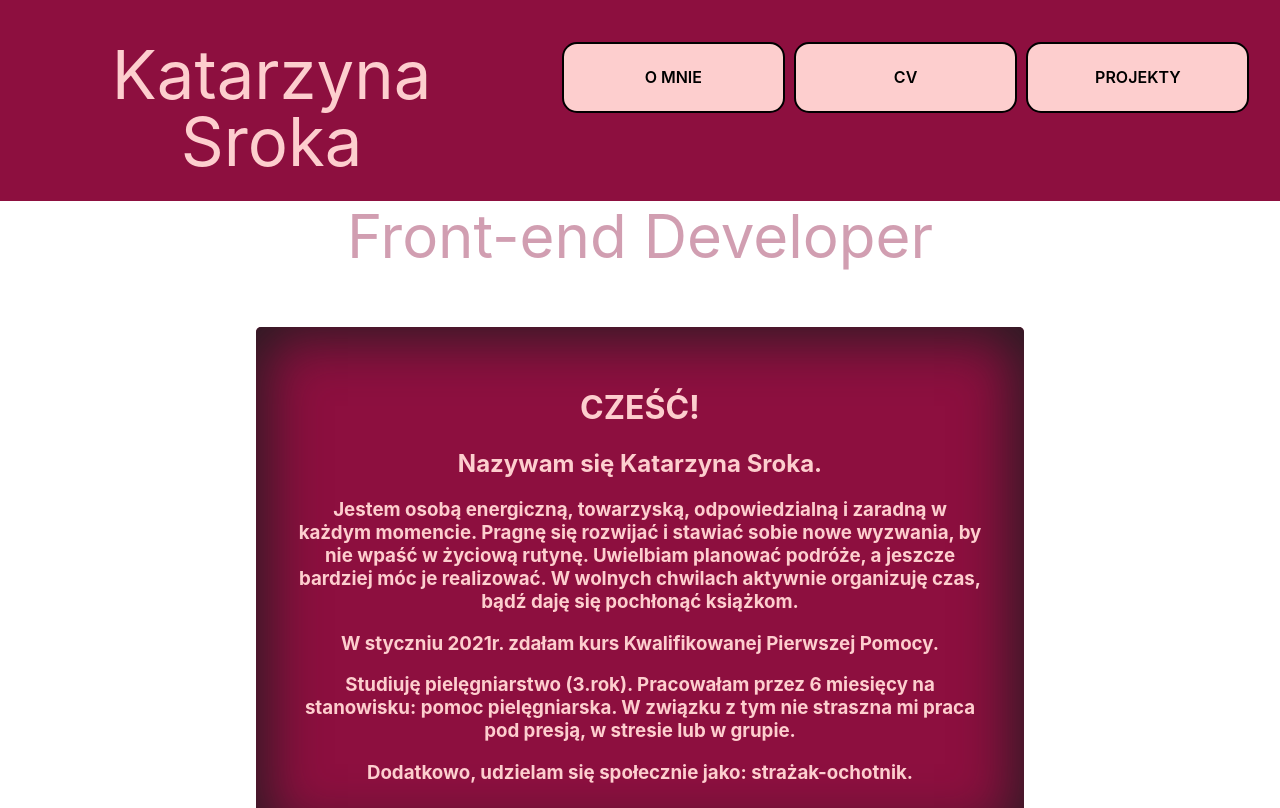
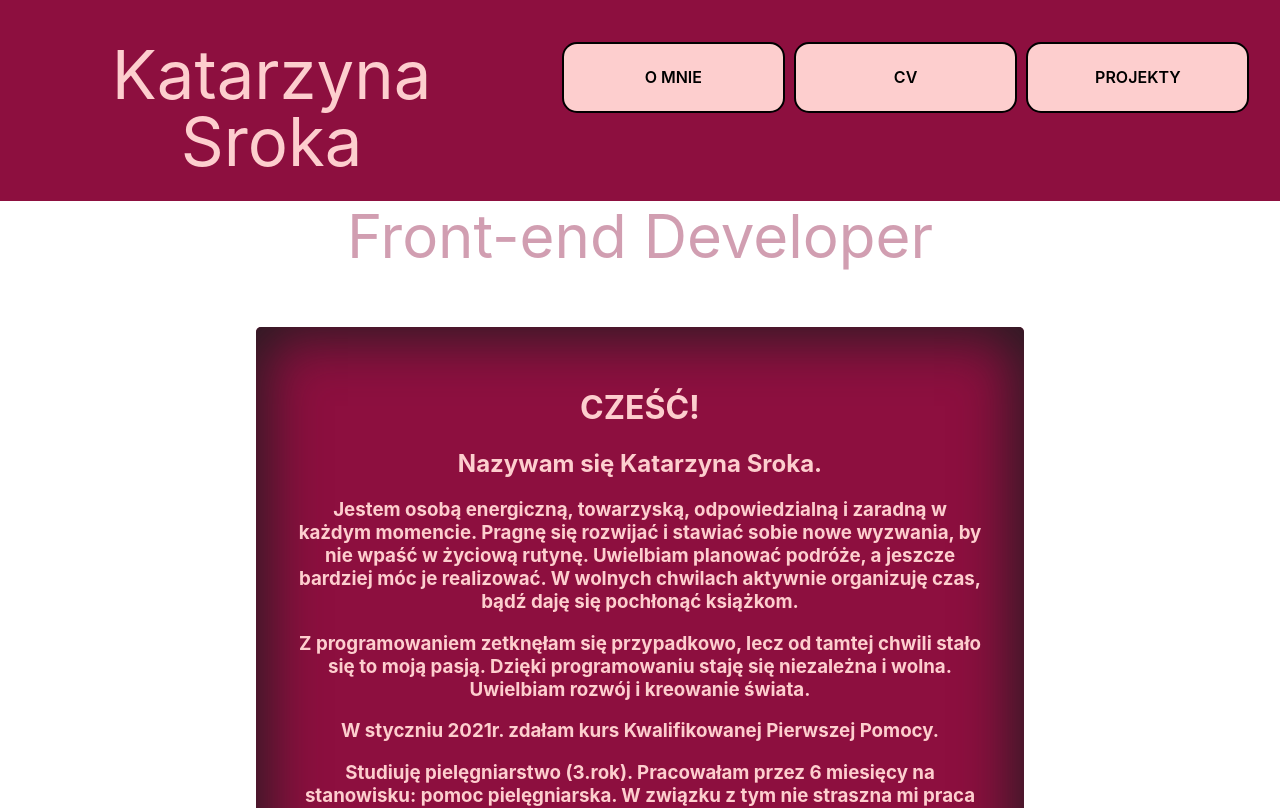
Before and after one commit to Catelyn99/Portfolio, a React (Create React App) app: page / in a window 1280 px wide. Shown: the top 808 px of the page. Built offline with nearby package versions, Linux system fonts and the light colour scheme.

Commit message:
changed description

```diff
--- a/src/AboutMe/AboutMe.jsx
+++ b/src/AboutMe/AboutMe.jsx
@@ -14,15 +14,16 @@ export default function AboutMe() {
                 W wolnych chwilach aktywnie organizuję czas, bądź daję się pochłonąć książkom.
             </h3>
             <h3>
+                Z programowaniem zetknęłam się przypadkowo, lecz od tamtej chwili stało się to moją pasją.
+                Dzięki programowaniu staję się niezależna i wolna. Uwielbiam rozwój i kreowanie świata.
+            </h3>
+            <h3>
                 W styczniu 2021r. zdałam kurs Kwalifikowanej Pierwszej Pomocy.
             </h3>
             <h3>
                 Studiuję pielęgniarstwo (3.rok). Pracowałam przez 6 miesięcy na stanowisku: pomoc pielęgniarska.
                 W związku z tym nie straszna mi praca pod presją, w stresie lub w grupie.
             </h3>
-            <h3>
-                Dodatkowo, udzielam się społecznie jako: strażak-ochotnik.
-            </h3>
         </div>
     )
 }
```
